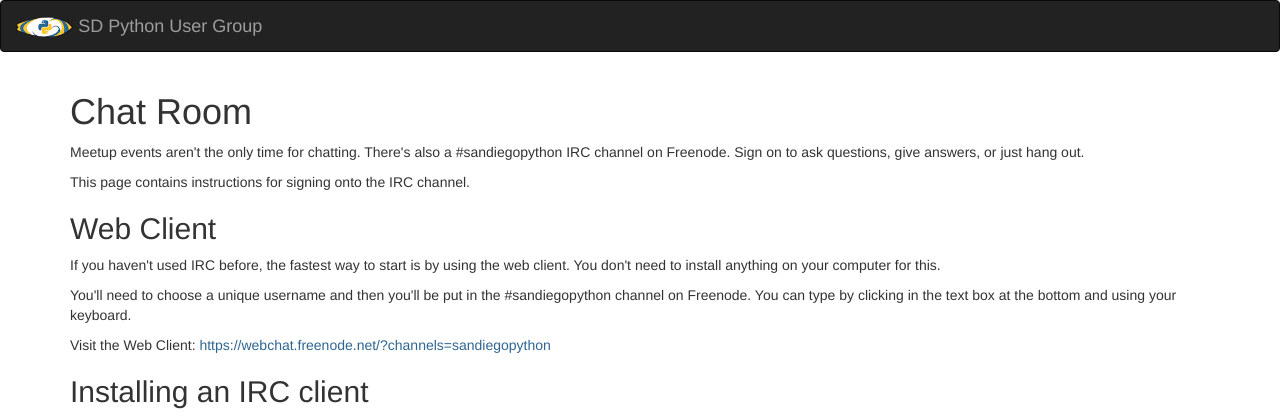
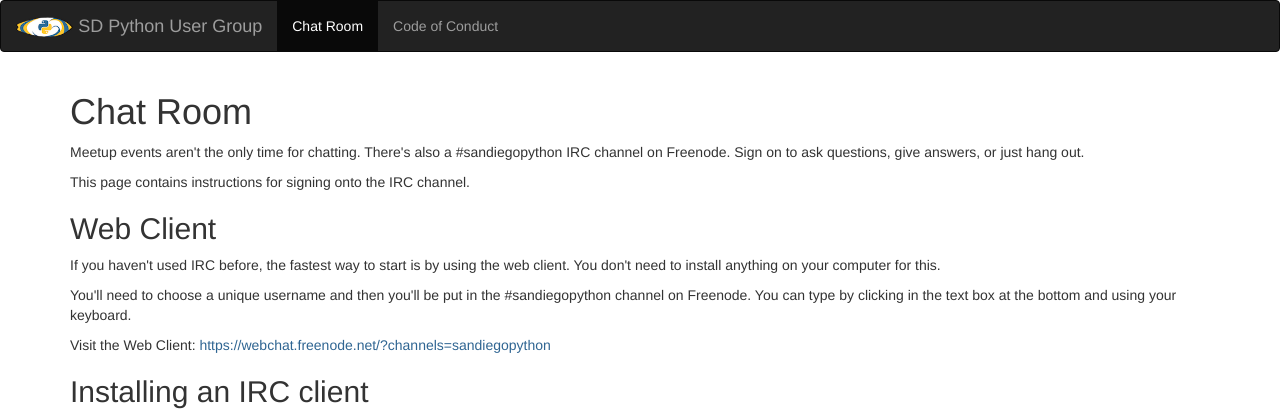
Before and after one commit to sandiegopython/pythonsd-django, a Django app: page /chat-room.html in a window 1280 px wide. Shown: the top 418 px of the page. Run offline with Django 3.2, Linux system fonts and the light colour scheme; style sheets or scripts are compiled from the project's sources.

Commit message:
Add static page links

```diff
--- a/pythonsd/jinja2/base.html
+++ b/pythonsd/jinja2/base.html
@@ -1,3 +1,8 @@
+{% macro nav_link(viewname, label) -%}
+    {% set view_url = url(viewname) -%}
+    <li{% if view_url == request.path %} class="active"{% endif %}><a href="{{ view_url }}">{{ label }}</a></li>
+{%- endmacro -%}
+
 <!DOCTYPE html>
 <html lang="en-us">
 
@@ -18,6 +23,12 @@
         <div class="navbar-header">
           <a class="navbar-brand" href="{{ url('home') }}"><img src="{{ static('img/pythonsd-logo.png') }}"> SD Python User Group</a>
         </div>
+        <div class="collapse navbar-collapse">
+          <ul class="nav navbar-nav">
+            {{ nav_link('chat-room', 'Chat Room') }}
+            {{ nav_link('code-of-conduct', 'Code of Conduct') }}
+          </ul>
+        </div>
       </div>
     </nav>
     <div class="container theme-showcase" role="main">
```
